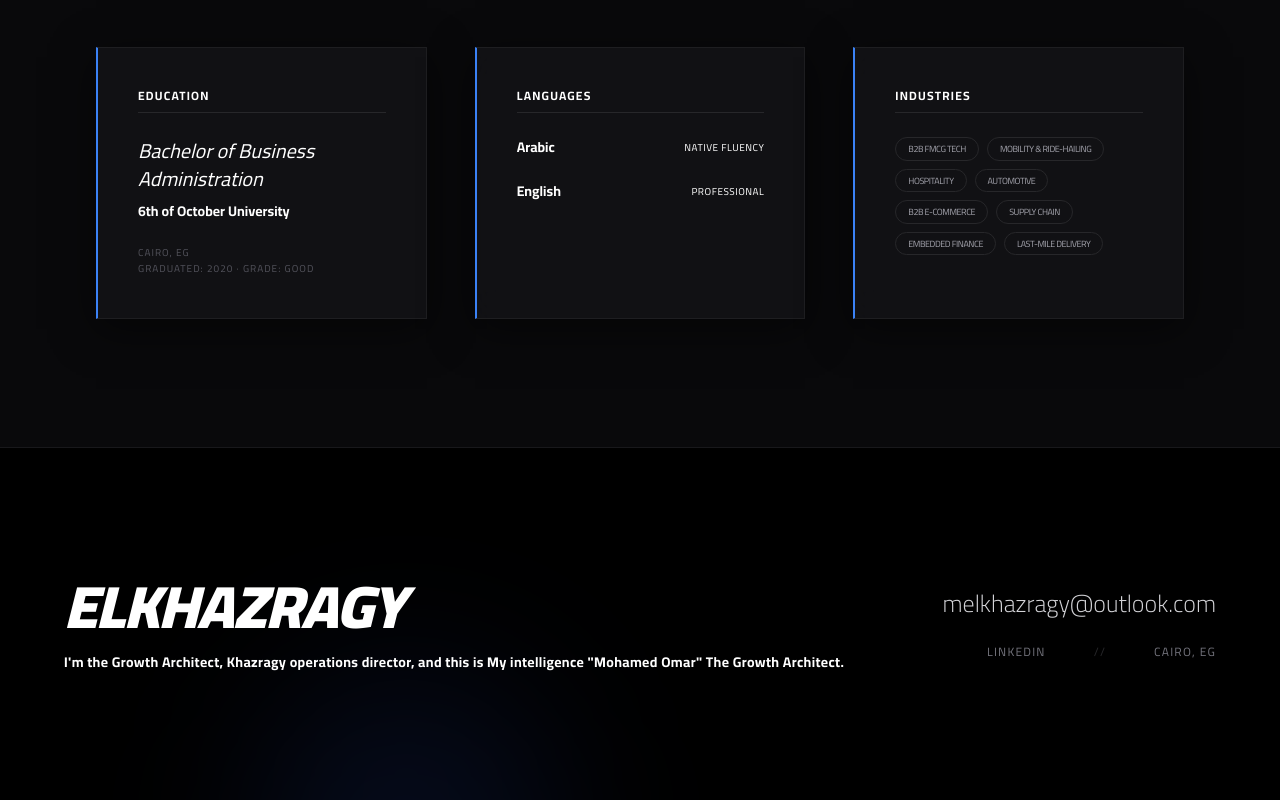
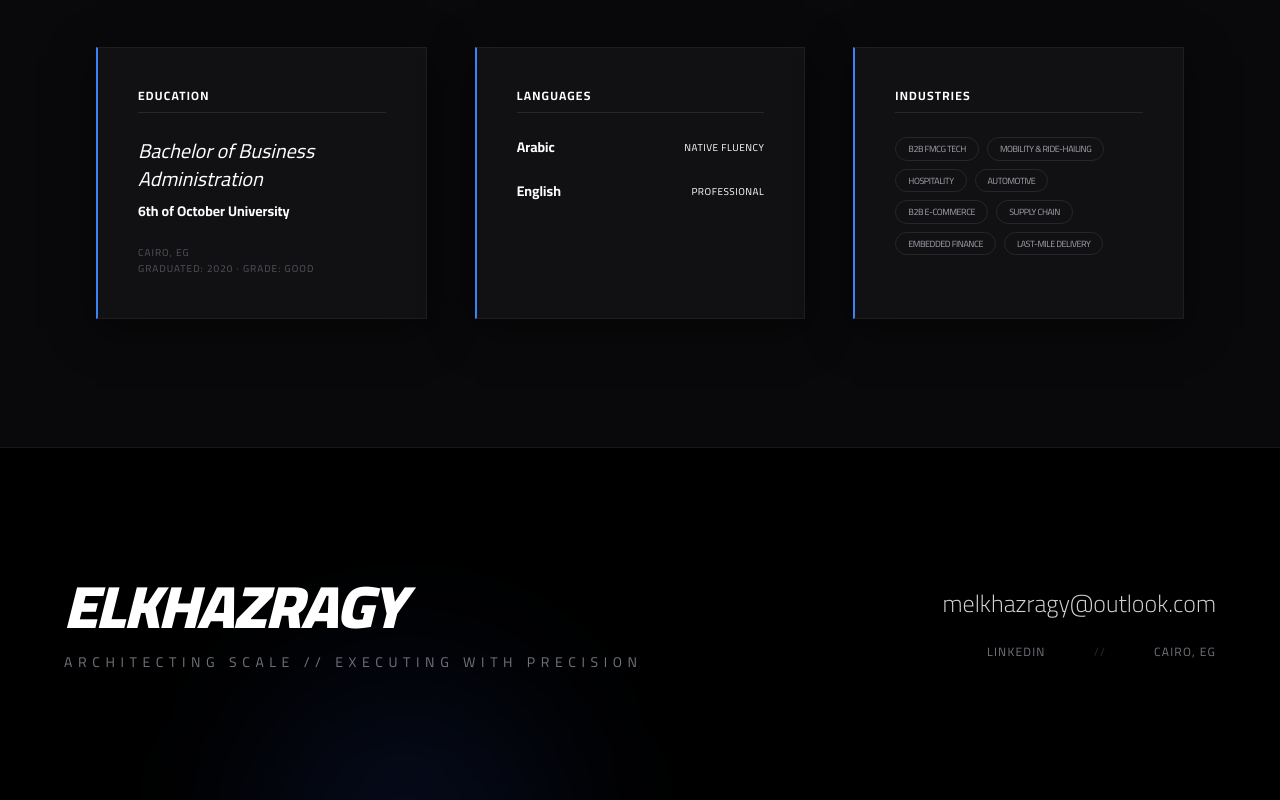
Before and after one commit to mohamedOmar11111/mahmoud-portfolio-asset, a plain HTML site: page index.html in a window 1280 px wide. Shown: the part 7871-8671 px from the top of the page. Drawn offline with nearby package versions, Linux system fonts and the light colour scheme.

Commit message:
Refine footer: Update tagline for operational leadership brand

```diff
--- a/index.html
+++ b/index.html
@@ -659,7 +659,7 @@
         <div class="max-w-6xl mx-auto flex flex-col md:flex-row justify-between items-center gap-12 relative z-10">
             <div>
                 <h2 class="text-6xl font-black italic text-white mb-4 uppercase">ELKHAZRAGY</h2>
-                <p class="text-white font-bold text-sm tracking-wide">I'm the Growth Architect, Khazragy operations director, and this is My intelligence "Mohamed Omar" The Growth Architect.</p>
+                <p class="mono text-sm text-zinc-500 uppercase tracking-[0.4em]">Architecting Scale // Executing with Precision</p>
             </div>
             <div class="flex flex-col md:items-end gap-6">
                 <a href="mailto:melkhazragy@outlook.com" class="text-2xl font-light text-zinc-300 hover:text-growth-green transition-colors hover-target">melkhazragy@outlook.com</a>
```
